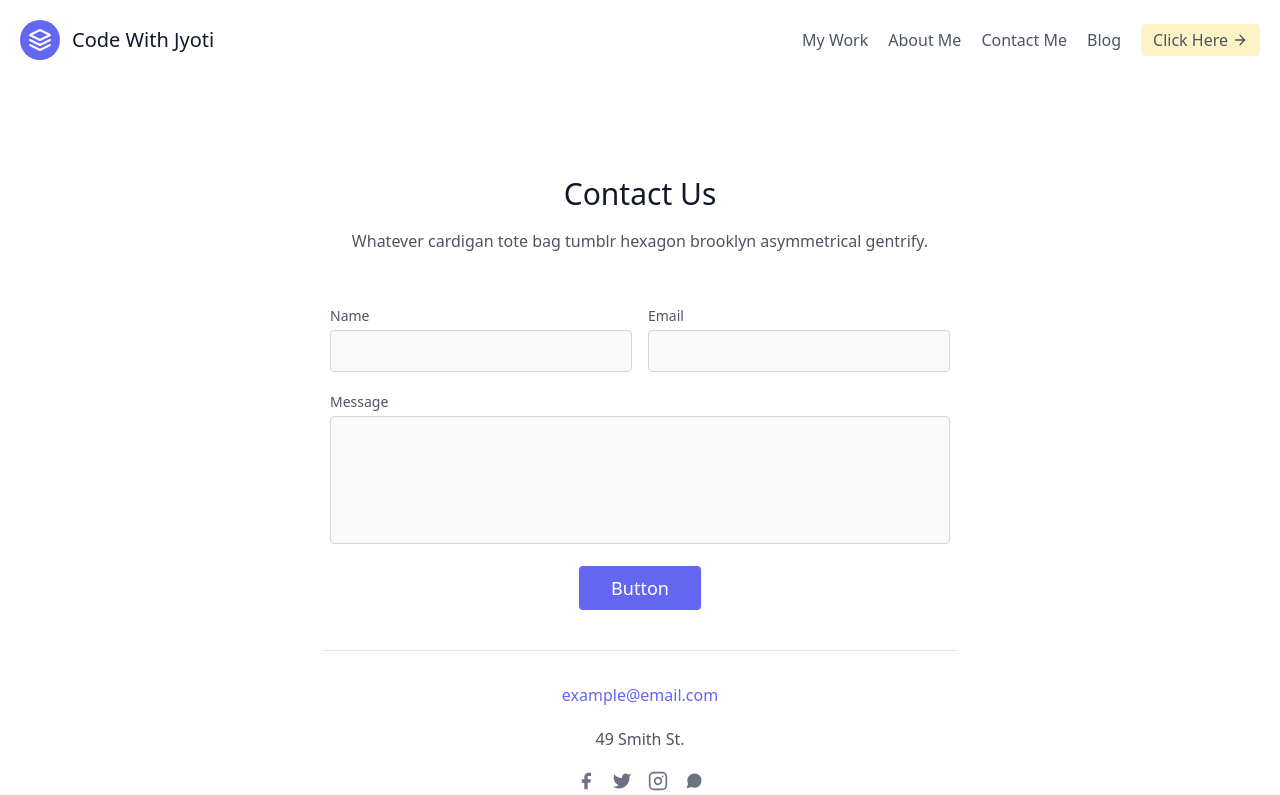
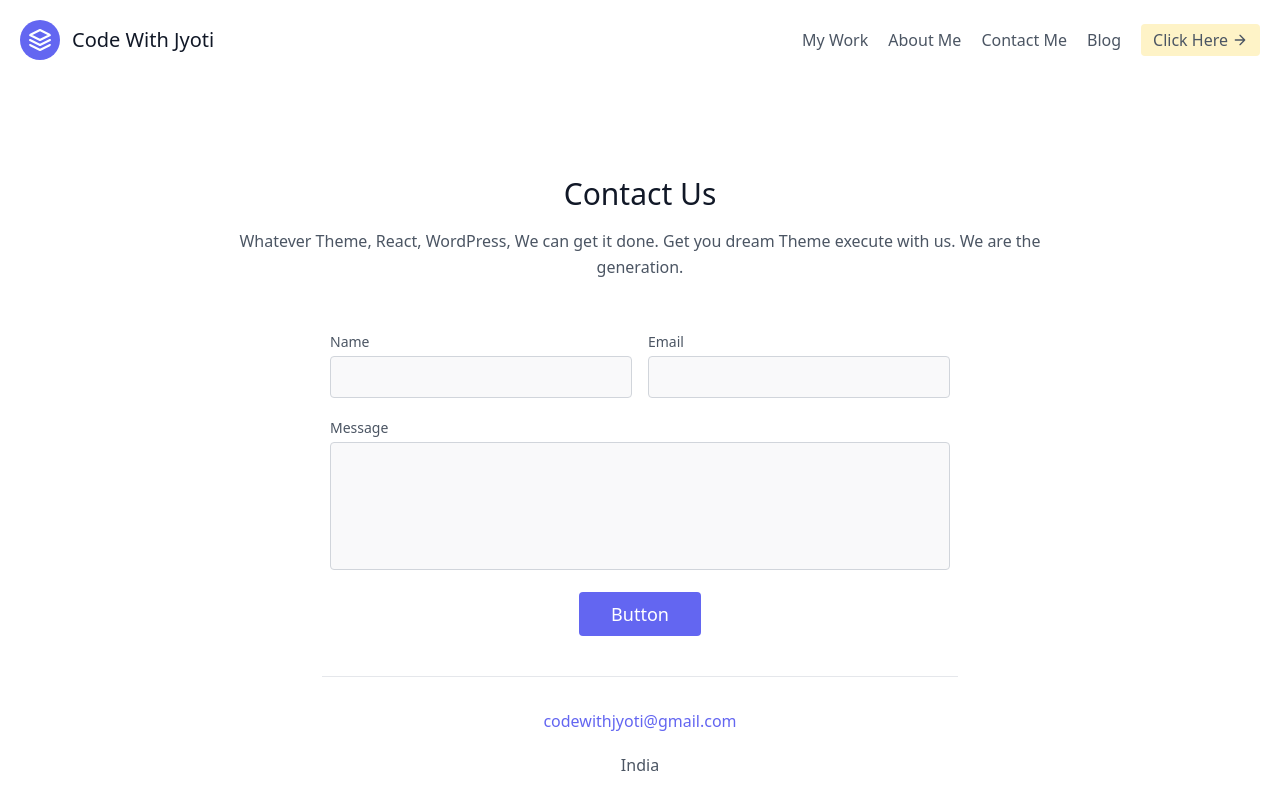
Before and after one commit to jyoti-wp/next-js-app, a Next.js app: page /contact-us in a window 1280 px wide. Shown: the top 795 px of the page. Built offline with nearby package versions, Linux system fonts and the light colour scheme.

Commit message:
footer css update

```diff
--- a/pages/contact-us.js
+++ b/pages/contact-us.js
@@ -7,7 +7,7 @@
   <div className="container px-5 py-24 mx-auto">
     <div className="flex flex-col text-center w-full mb-12">
       <h1 className="sm:text-3xl text-2xl font-medium title-font mb-4 text-gray-900">Contact Us</h1>
-      <p className="lg:w-2/3 mx-auto leading-relaxed text-base">Whatever cardigan tote bag tumblr hexagon brooklyn asymmetrical gentrify.</p>
+      <p className="lg:w-2/3 mx-auto leading-relaxed text-base">Whatever Theme, React, WordPress, We can get it done. Get you dream Theme execute with us. We are the generation.</p>
     </div>
     <div className="lg:w-1/2 md:w-2/3 mx-auto">
       <div className="flex flex-wrap -m-2">
@@ -33,8 +33,8 @@
           <button className="flex mx-auto text-white bg-indigo-500 border-0 py-2 px-8 focus:outline-none hover:bg-indigo-600 rounded text-lg">Button</button>
         </div>
         <div className="p-2 w-full pt-8 mt-8 border-t border-gray-200 text-center">
-          <a className="text-indigo-500">example@email.com</a>
-          <p className="leading-normal my-5">49 Smith St.</p>
+          <a className="text-indigo-500">codewithjyoti@gmail.com</a>
+          <p className="leading-normal my-5">India</p>
           <span className="inline-flex">
             <a className="text-gray-500">
               <svg fill="currentColor" stroke-linecap="round" stroke-linejoin="round" stroke-width="2" className="w-5 h-5" viewBox="0 0 24 24">
--- a/pages/home.js
+++ b/pages/home.js
@@ -1,8 +1,8 @@
 import Layout from '../src/components/layout';
 import LINK from 'next/link';
-import img from '../public/github.png';
+// import Image from '../public/github';
 
-console.log(Logo);
+// console.log(Image);
 
 function Home () {
     return (
@@ -12,7 +12,7 @@
                     <div className="flex flex-wrap -mx-4 -mb-10 text-center">
                         <div className="sm:w-1/2 mb-10 px-4">
                             <div className="rounded-lg h-64 overflow-hidden">
-                            <img alt="content" className="object-cover object-center h-full w-full" src={img} atl="GitHub"/>
+                            {/* <img alt="content" className="object-cover object-center h-full w-full" src={img} atl="GitHub"/> */}
                             </div>
                             <h2 className="title-font text-2xl font-medium text-gray-900 mt-6 mb-3">YouTube Channel</h2>
                             <p className="leading-relaxed text-base">Check my upcoming YouTube channel. Please subscribe and follow for more.</p>
```
